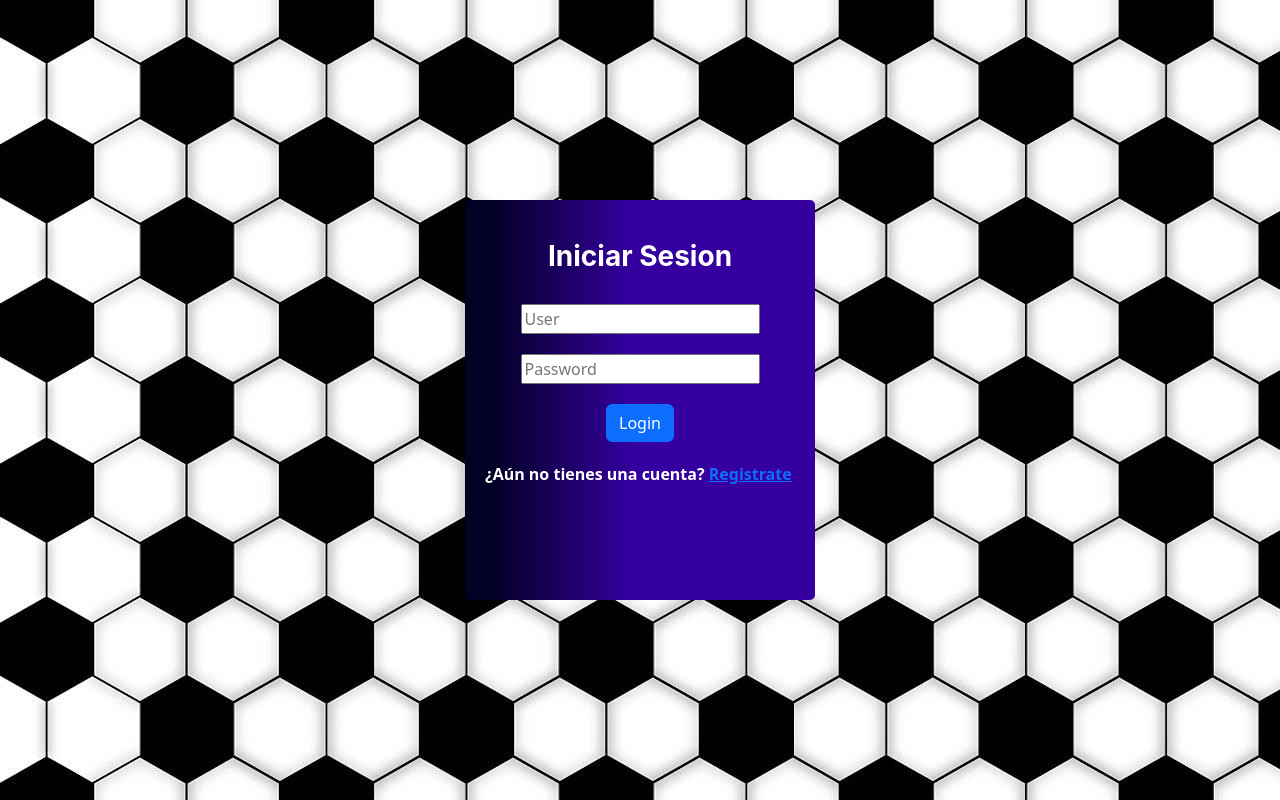
After one commit to FabianFrias25/ProyectoFinalFriasFabian, a Django app: page /AppFutbolArg/login/ in a window 1280 px wide. The commit adds this page. Run offline with Django 4.2, Linux system fonts and the light colour scheme; some libraries are stand-ins or nearby versions; some web fonts are replaced.

Commit message:
login y templates

```diff
--- a/AppFutbolArg/static/AppFutbolArg/css/fabifriasStyles.css
+++ b/AppFutbolArg/static/AppFutbolArg/css/fabifriasStyles.css
@@ -1,13 +1,13 @@
 
 .contenido{
-    background-color: #DAF7A6;
+    background-image: url("../assets/img/futbol-background.jpg");
     position: absolute !important;
     height: 100% !important;
     width: 100% !important;
 }
 
 .equipofondo {
-    background-color: #DAF7A6;
+    background-image: url("../assets/img/futbol-background.jpg");
     position: absolute !important;
     height: auto !important;
     width: 100% !important;
@@ -52,3 +52,31 @@ table td {
     width: 100%;
     height: 200%;
 }
+
+.paralogin {
+    background-image: url("../assets/img/futbol-background.jpg");
+    position: absolute !important;
+    height: 100% !important;
+    width: 100% !important;
+    display: flex;
+    justify-content: center;
+    align-items: center;
+    height: 100vh;
+}
+
+.formLogin {
+    font-weight: bold;
+    background: rgb(2,0,36);
+    background: linear-gradient(90deg, rgba(2,0,36,1) 7%, rgba(53,0,159,1) 48%);
+    padding: 40px 20px 20px 20px;
+    border-radius: 5px;
+    width: 350px;
+    height: 400px;
+}
+
+.formLogin div {
+    margin-bottom: 20px;
+    display: flex;
+    justify-content: center;
+    align-items: center;
+}
--- a/AppFutbolArg/templates/AppFutbolArg/Fixture.html
+++ b/AppFutbolArg/templates/AppFutbolArg/Fixture.html
@@ -4,7 +4,9 @@
 {% block contenidoQueCambia %}
 <div class="contenido">
     <div class="container mt-5 margenPosiciones">
-        <h2 style="color: darkblack; font-weight: bold">FECHA 22:</h2>
+        <div style="display: flex; justify-content: center; background: linear-gradient(90deg, rgba(2,0,36,1) 0%, rgba(255,255,255,0.8688725490196079) 0%); padding: 5px;">
+            <h2 style="color: black; font-weight: bold;">FECHA 23:</h2>
+        </div>
         <table>
             <tr>
                 <th>Día</th>
--- /dev/null
+++ b/AppFutbolArg/templates/AppFutbolArg/login.html
@@ -0,0 +1,38 @@
+<!DOCTYPE html>
+<html lang="en">
+<head>
+    {% load static %}
+    <meta charset="utf-8">
+    <meta name="viewport" content="width=device-width, initial-scale=1, shrink-to-fit=no">
+    <meta name="description" content="">
+    <meta name="author" content="">
+    <link href="{% static 'AppFutbolArg/css/fabifriasStyles.css' %}" rel="stylesheet">
+    <link href="{% static 'AppFutbolArg/css/styles.css' %}" rel="stylesheet">
+    <link href="{% static 'AppFutbolArg/css/heading.css' %}" rel="stylesheet">
+    <link href="{% static 'AppFutbolArg/css/bootstrap.min.css' %}" rel="stylesheet">
+    <script src="{% static 'AppFutbolArg/js/bootstrap.min.js' %}"></script>
+    <script src="{% static 'AppFutbolArg/js/scripts.js' %}"></script>
+    <script src="https://cdnjs.cloudflare.com/ajax/libs/font-awesome/5.13.0/js/all.min.js" crossorigin="anonymous"></script>
+    <title>{% block title %} Log In | Liga Argentina 2023{% endblock %}</title>
+</head>
+<body>
+    <div class="paralogin">
+        <form action="" method="POST" class="formLogin"> {% csrf_token %}
+            <h3 style="color: white; font-weight:bold; margin-bottom: 30px; display: flex; justify-content: center; align-items: center;">Iniciar Sesion</h3>
+            <div>
+                <input name="user" type="text" placeholder="User" class="inputLogin">
+            </div>
+            <div>
+                <input name="password" type="password" placeholder="Password" class="inputLogin">
+            </div>
+            <div>
+                <button class="btn btn-primary" type="submit">Login</button>
+            </div>
+            {% if error %}
+                <p style="color: red;">{{error}}</p>
+            {% endif %}
+            <p style="color: white;">¿Aún no tienes una cuenta? <a href="/AppFutbolArg/registro">Registrate</a></p>
+        </form>
+    </div>
+</body>
+</html>
--- a/AppFutbolArg/views.py
+++ b/AppFutbolArg/views.py
@@ -19,7 +19,7 @@ def ver_fixture(request):
 
 
 def ver_posiciones(request):
-    posiciones = Posiciones.objects.order_by('-puntos', '-ganados', '-difgol')
+    posiciones = Posiciones.objects.order_by('-puntos', '-difgol')
     return render(request, 'AppFutbolArg/Posiciones.html', {'posiciones': posiciones})
 
 
@@ -43,7 +43,7 @@ def registro(request):
 
 def ver_login(request):
     if request.method == 'POST':
-        username = request.POST['username']
+        username = request.POST['user']
         password = request.POST['password']
         user = authenticate(request, username=username, password=password)
         if user is not None:
```
Also changed, not shown: AppFutbolArg/templates/AppFutbolArg/Prode.html (added), AppFutbolArg/templates/AppFutbolArg/registro.html (added), db.sqlite3.
